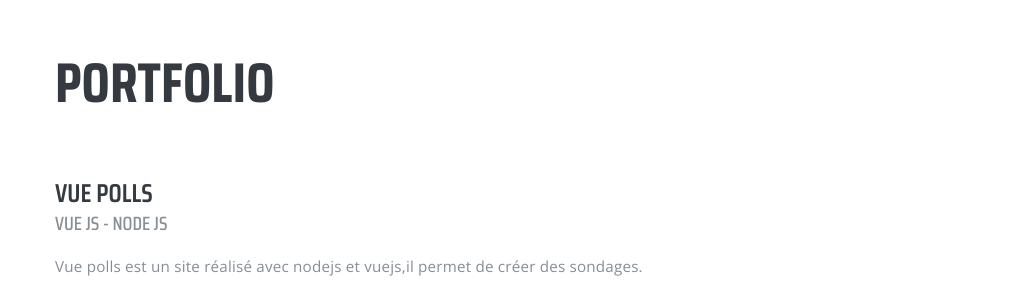
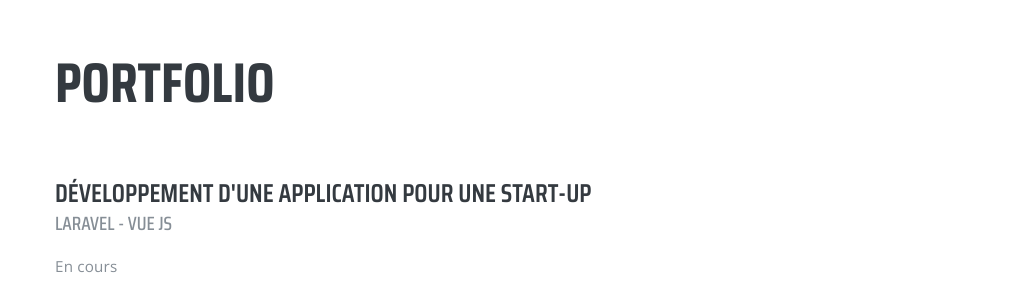
Before and after one commit to julabina/basic-portfolio, a website: page index.html in a window 1280 px wide. Shown: the part 816-1106 px from the top of the page, without its empty margins (260-1280 px from the left). Drawn offline with nearby package versions, Linux system fonts and the light colour scheme.

Commit message:
add actual freelance project

```diff
--- a/index.html
+++ b/index.html
@@ -43,6 +43,22 @@
             </section>
             <section class="portfolio__content__section portfolio__content__project" id="project">
                 <h2>Portfolio</h2>
+                <article>
+                    <h3>Développement d'une application pour une Start-up</h3>
+                    <h4>Laravel - Vue js</h4>
+                    <p class="portfolio__content__project__para">En cours</p>
+                    <div class="portfolio__content__project__optionsCont">
+                        <!--  <a target="_blank" rel="noopener" href="#"><div class="portfolio__content__project__optionsCont__option">
+                            <img src="./assets/images/at-solid.svg" alt="Live site icon">
+                        </div></a>
+                        <a target="_blank" rel="noopener" href="#"><div class="portfolio__content__project__optionsCont__option">
+                            <img src="./assets/images/github.svg" alt="github icon">
+                        </div></a>
+                        <div onClick="openModal('')" class="portfolio__content__project__optionsCont__option">
+                            <img src="./assets/images/image-regular.svg" alt="Screenshot icon">
+                        </div> -->
+                    </div>
+                </article>
                 <article>
                     <h3>Vue polls</h3>
                     <h4>Vue js - node js</h4>
```
